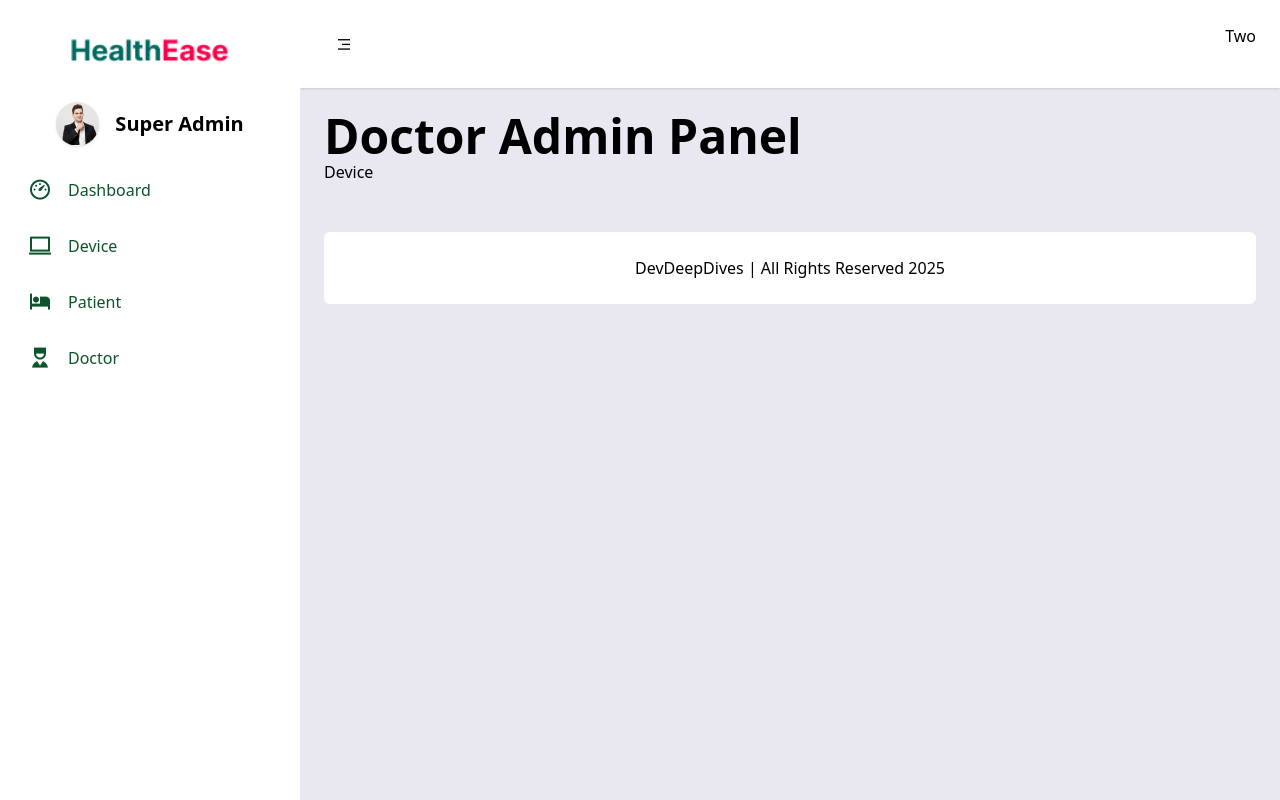
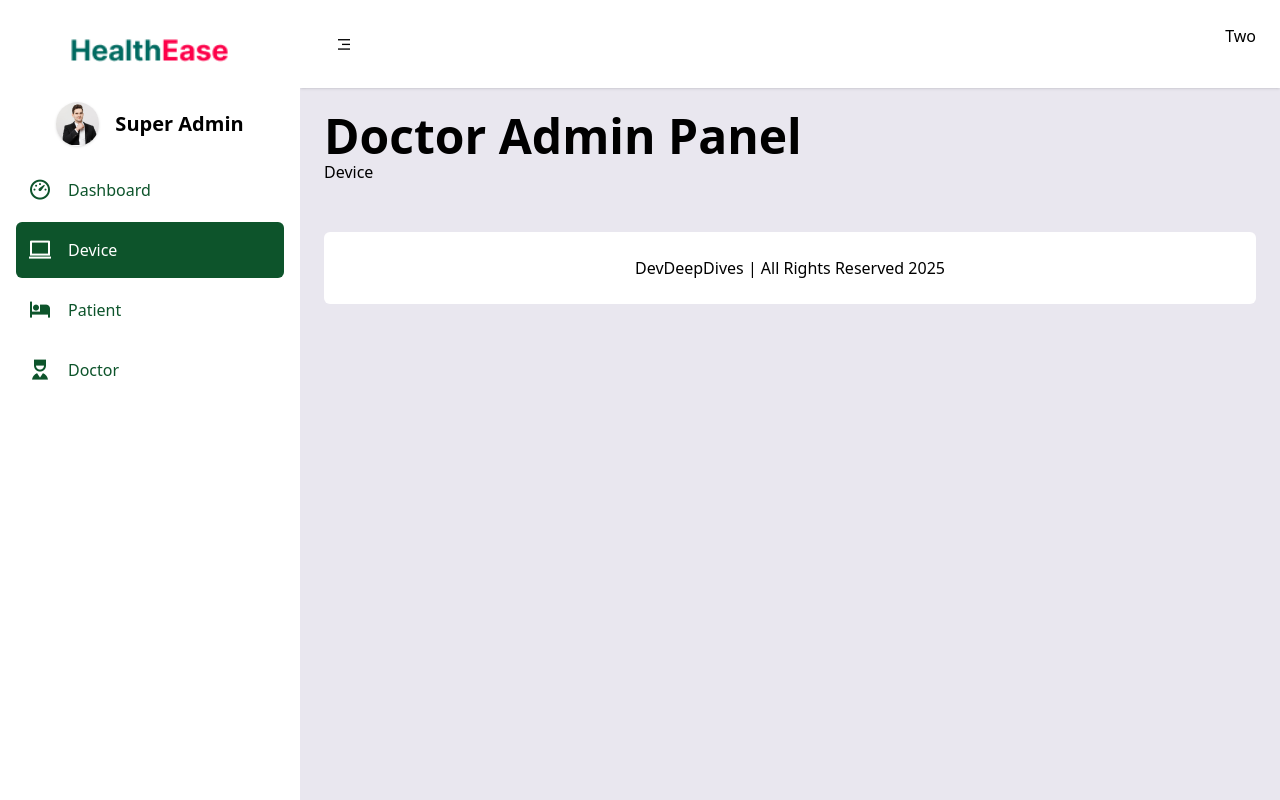
Before and after one commit to mnraza-dev/doctor-admin-panel, a React (Vite) app: page /device in a window 1280 px wide. Built offline with nearby package versions, Linux system fonts and the light colour scheme.

Commit message:
enhance menu item styling and active state indication

```diff
--- a/src/components/Layout.jsx
+++ b/src/components/Layout.jsx
@@ -3,7 +3,6 @@ import { useState } from "react";
 import Logo from "/images/logo-body.png";
 import AdminLogoAvatar from "/images/admin.png";
 import { Link, useLocation } from "react-router-dom";
-
 
 const Layout = ({ children }) => {
   const [open, setOpen] = useState(true);
@@ -30,7 +29,6 @@ const Layout = ({ children }) => {
       icon: "ri-nurse-fill",
       path: "/doctor",
     },
-
 
     // "ri-macbook-line text-2xl"
   ];
@@ -60,9 +58,16 @@ const Layout = ({ children }) => {
             {menus.map((menu) => (
               <Link
                 to={menu.path}
-                className={`flex items-center gap-4 w-full  cursor-pointer text-green-900 ${
+                className={`flex items-center gap-4 w-full mb-1 cursor-pointer text-green-900 ${
                   open ? "rounded-md p-3" : "rounded-full  p-3"
                 } hover:bg-green-900 hover:text-white`}
+                style={{
+                  color: location.pathname === menu.path ? "white" : "",
+                  backgroundColor:
+                    location.pathname === menu.path
+                      ? "oklch(0.393 0.095 152.535)"
+                      : "",
+                }}
               >
                 <i
                   class={`${menu.icon} ${!open ? "text-4xl" : "text-2xl"}`}
```
